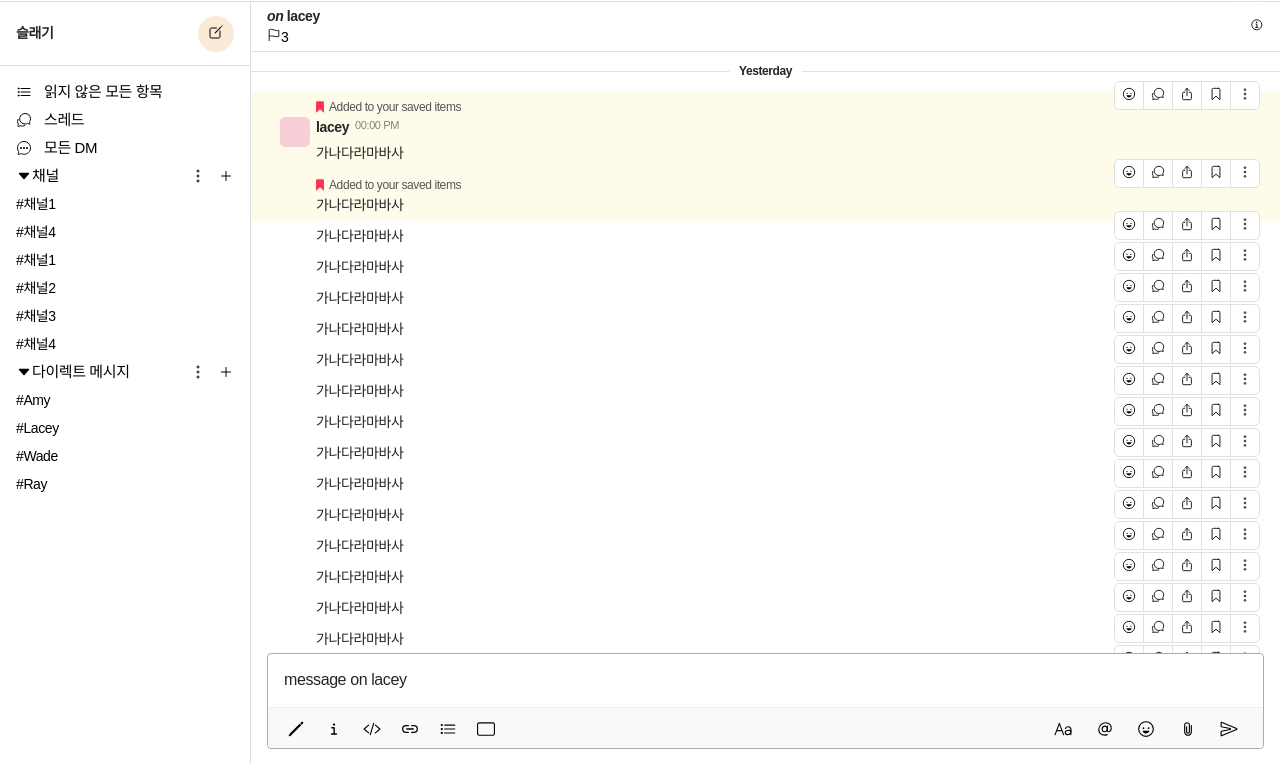
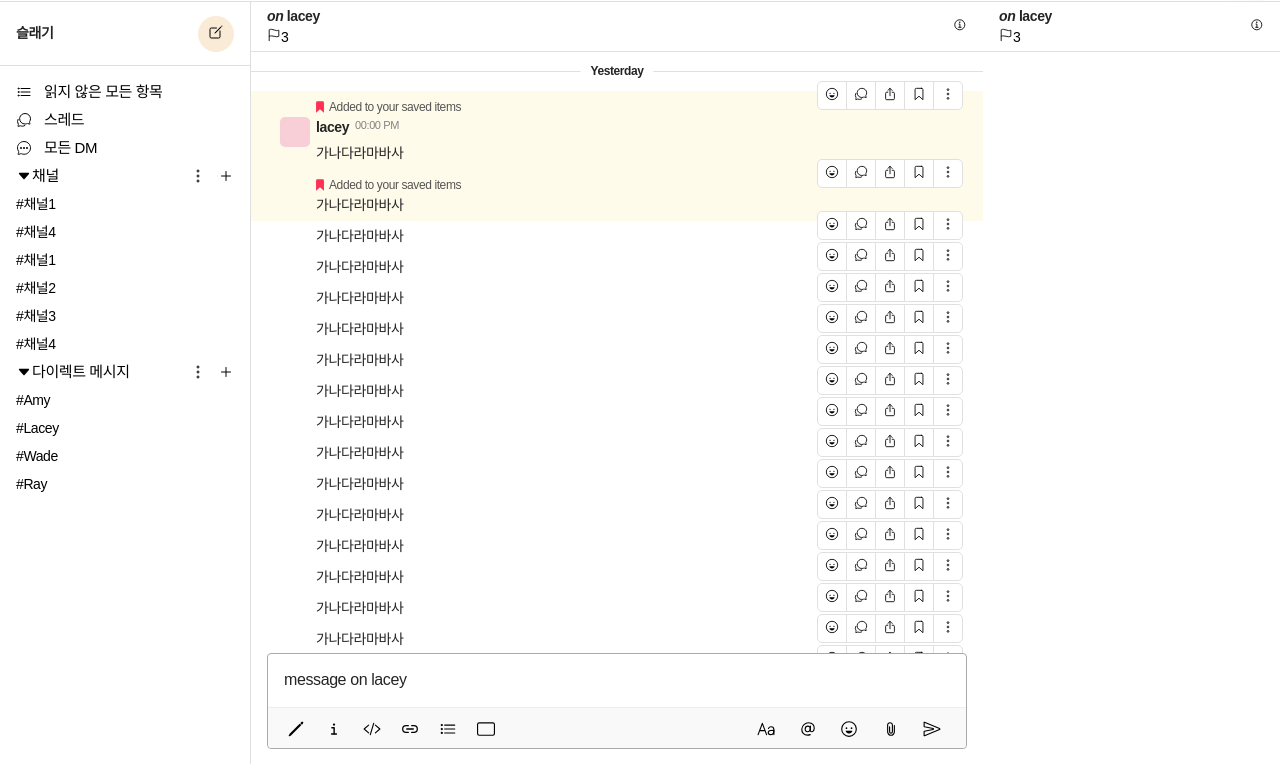
Before and after one commit to hyonni/slack-clone, a website built with webpack: page src/index.html in a window 1280 px wide. Shown: the part 36-800 px from the top of the page. Built offline with nearby package versions, Linux system fonts and the light colour scheme; a web font is replaced by a local one.

Commit message:
thread 영역 추가

```diff
--- a/src/index.html
+++ b/src/index.html
@@ -486,6 +486,18 @@
                 </div>
             </article>
         </section>
+        <section class="secondary-contents">
+            <div class="message-view">
+                <section class="view-header">
+                    <div class="sand-message-name">
+                        <h3><i class="state">on</i> lacey</h3>
+                        <button type="button" class="btn-pin"><ion-icon name="flag-outline"></ion-icon>3</button>
+                    </div>
+                    <!-- <button type="button" class="btn-call" title="call"><ion-icon name="call-outline"></ion-icon></button> -->
+                    <button type="button" class="btn-info" title="info"><ion-icon name="information-circle-outline"></ion-icon></button>
+                </section>
+            </div>
+        </section>
     </main>
     <section class="history-list" style="display:none">
         <h3>최근</h3>
--- a/src/scss/layout.scss
+++ b/src/scss/layout.scss
@@ -3,7 +3,7 @@
     .workspace {grid-area:grid-workspace;}
 }
 
-.workspace {display:grid;grid-template-rows: auto;position:relative;grid-template-columns: 251px auto;grid-template-areas: 'grid-sidebar grid-contents';
+.workspace {display:grid;grid-template-rows: auto;position:relative;grid-template-columns: 251px auto auto;grid-template-areas: 'grid-sidebar grid-contents';
     .sidebar {display:grid;grid-area:grid-sidebar;grid-template-rows: auto;grid-template-columns: auto;grid-template-areas: 'grid-sidebar-inner';
         .inner {grid-area:grid-sidebar-inner;display:flex;flex-direction:column;min-height:0;min-width:0;}
         .list {min-height:0;width:100%;position:relative;padding:0;display:flex;flex-direction:column;height:0;flex:1 0 auto;overflow:auto;padding-top:12px;}
```
